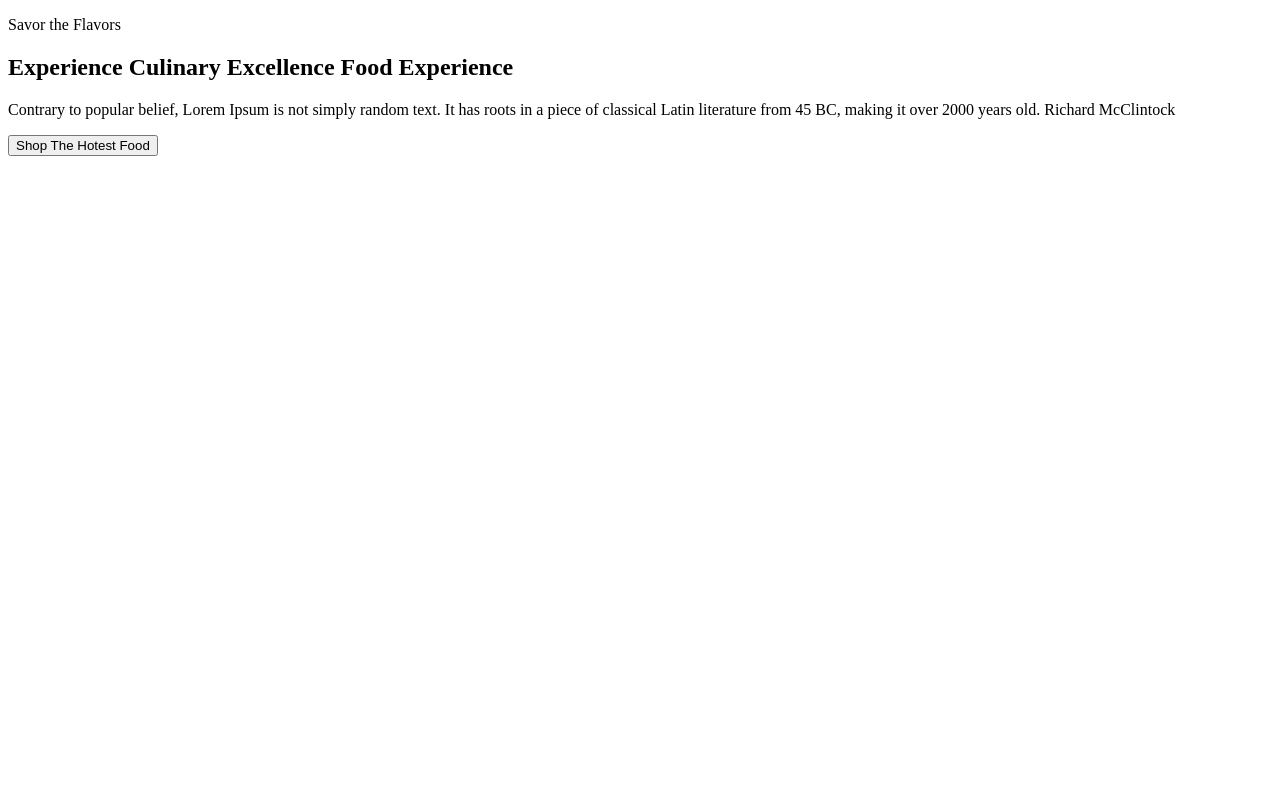
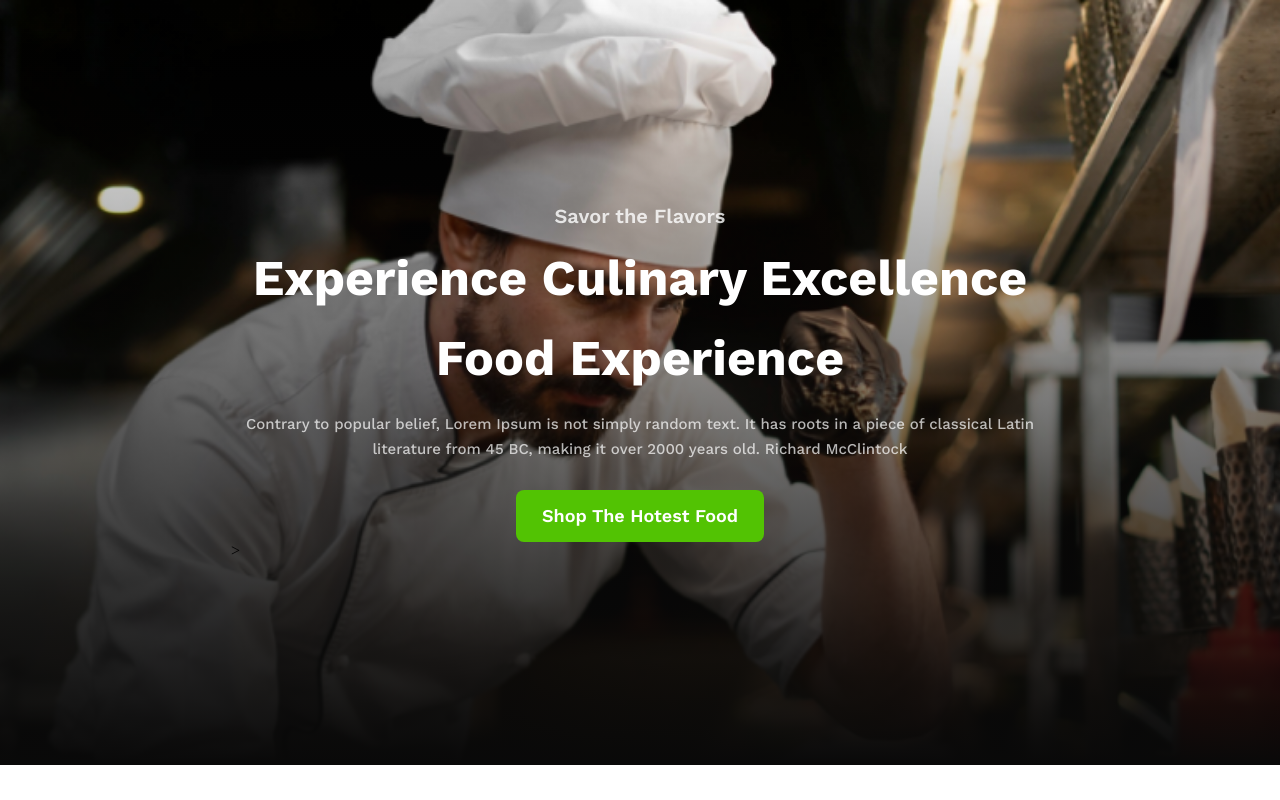
Before and after one commit to Nuruzzaman-Nuru/Food-Restaurant, a plain HTML site: page index.html in a window 1280 px wide. Drawn offline with nearby package versions, Linux system fonts and the light colour scheme.

Commit message:
one section

```diff
--- a/css/styles.css
+++ b/css/styles.css
@@ -1,2 +1,71 @@
 @import url('https://fonts.googleapis.com/css2?family=Work+Sans:ital,wght@0,100..900;1,100..900&display=swap');
   /* font-family: "Work Sans", sans-serif; */
+  *{
+    margin: 0;
+    padding: 0;
+  }
+  .btn-container{
+    text-align: center;
+  }
+  .btn{
+  padding: 17px 26px 17px 26px;
+color: rgba(255, 255, 255, 1);
+font-family: Work Sans;
+font-size: 18px;
+font-weight: 600;
+line-height: 100%;
+letter-spacing: 0%;
+text-align: center;
+border-radius: 8px;
+background: rgba(82, 195, 3, 1);
+border: none;
+  }
+  #hero{
+    background: linear-gradient(0deg, rgba(9.197244644165039, 8.92899227142334,
+    8.92899227142334, 1),rgba(16, 16, 16, 0) 100%),
+    url(../assets/hero-bg.png);
+    background-repeat: no-repeat;
+    background-position: center;
+    background-size:cover;
+    height: 765px;
+    display: flex;
+    align-items: center;
+    justify-content: center;
+
+  }
+ #hero .hero-container{
+  width: 818px;
+
+ }
+ #hero .hero-container .subtitle{
+opacity: 0.8;
+color: rgba(255, 255, 255, 1);
+font-family: Work Sans;
+font-size: 20px;
+font-weight: 600;
+line-height: 100%;
+letter-spacing: 0%;
+text-align: center;
+margin-bottom: 12px;
+ }
+ #hero .hero-container .title{
+color: rgba(255, 255, 255, 1);
+font-family: Work Sans;
+font-size: 50px;
+font-weight: 700;
+line-height: 80px;
+letter-spacing: 0%;
+text-align: center;
+margin-bottom: 14px;
+ }
+ #hero .hero-container .description{
+opacity: 0.7;
+color: rgba(255, 255, 255, 1);
+font-family: Work Sans;
+font-size: 15px;
+font-weight: 500;
+line-height: 25px;
+letter-spacing: 0%;
+text-align: center;
+margin-bottom: 28px;
+ }
--- a/index.html
+++ b/index.html
@@ -7,14 +7,55 @@
     <link rel="stylesheet" href="css/styles.css">
 </head>
 <body>
-   <section>
-    <div>
-        <p>Savor the Flavors</p>
-        <h1>Experience Culinary Excellence Food Experience</h1>
-        <p>Contrary to popular belief, Lorem Ipsum is not simply random text. It has roots in a piece
+   <section id="hero">
+    <div class="hero-container">
+        <p class="subtitle">Savor the Flavors</p>
+        <h1 class="title">Experience Culinary Excellence Food Experience</h1>
+        <p class="description">Contrary to popular belief, Lorem Ipsum is not simply random text. It has roots in a piece
             of classical Latin literature from 45 BC, making it over 2000 years old. Richard McClintock</p>
-        <button>Shop The Hotest Food</button>
+            <div class="btn-container">
+                <button class="btn">Shop The Hotest Food</button>
+            </div>
+>
     </div>
    </section>
+   <!-- <section>
+    <div>
+    <img src="./assets/foods.png" alt="foods">
+    <h1>We always make sure to provide you with good food</h1>
+    <p>Don’t miss a thing! Subscribe to our newsletter</p>
+    <button>Follow Us On</button><img src="" alt=""><img src="" alt=""><img src="" alt=""><img src="" alt="">
+</section> -->
+<!-- <section>
+    <div>
+        <p>Favorite Brands</p>
+        <h1>Your Favorite Brands Food Are Now On Sale</h1>
+
+        <img src="./assets/pizza.png" alt="pizza">    </img>
+            <p>Pizza Burg</p>
+            <h1>Up To 50% Off</h1>
+            <p>Contrary to popular belief, Lorem Ipsum is not simply random text.</p>
+
+        <img src="./assets/biriyani.png" alt="kacci vai">     </img>
+            <p>Kacchi Bhai</p>
+            <h1>Up To 50% Off</h1>
+            <p>Contrary to popular belief, Lorem Ipsum is not simply random text.</p>
+      <img src="./assets/burger.png" alt="burger">   </img>
+            <p>Burger King</p>
+            <h1>Up To 50% Off</h1>
+            <p>Contrary to popular belief, Lorem Ipsum is not simply random text.</p>
+    </div>
+       <button>Watch All Sells</button>
+</section>
+<section>
+    <div>
+        <img src="./assets/pizza.png" alt="Pizza">
+        <p>Pizza Burg</p>
+        <h1>Up To 50% Off</h1>
+        <p>Contrary to popular belief, Lorem Ipsum is not simply random text.</p>
+    </div>
+        <button>Watch All Sells</button>
+</section>
+</div> -->
 </body>
 </html>
```
